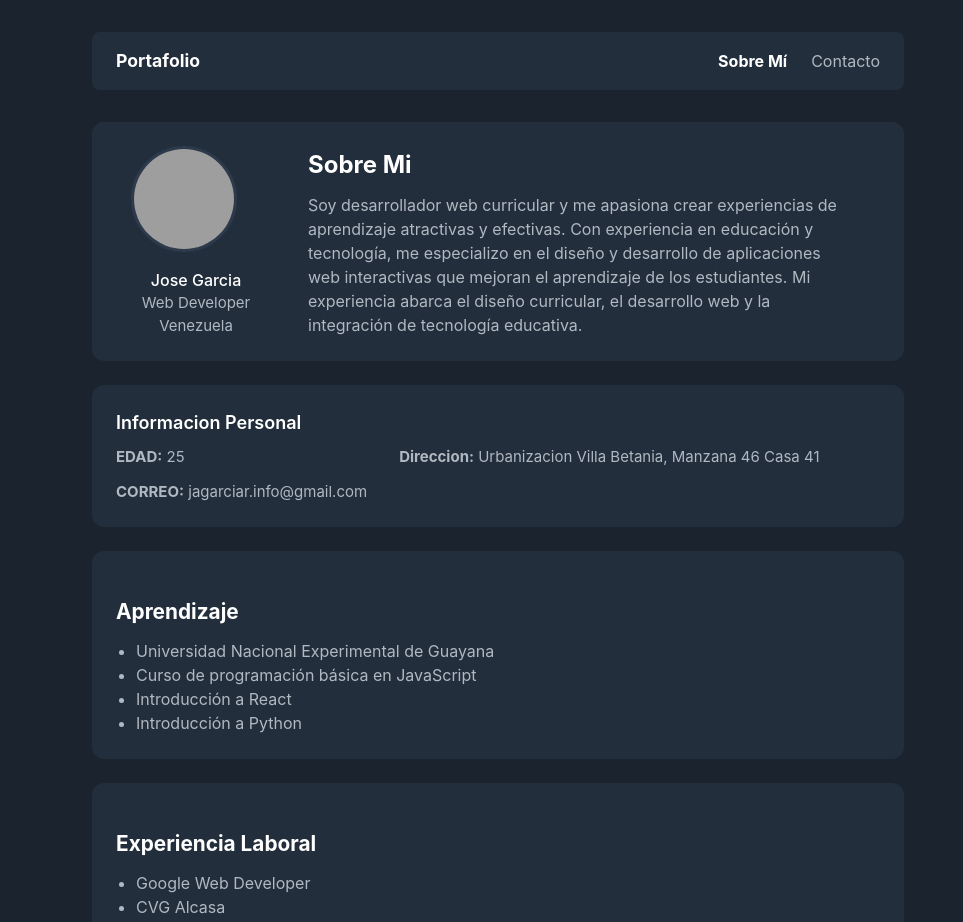
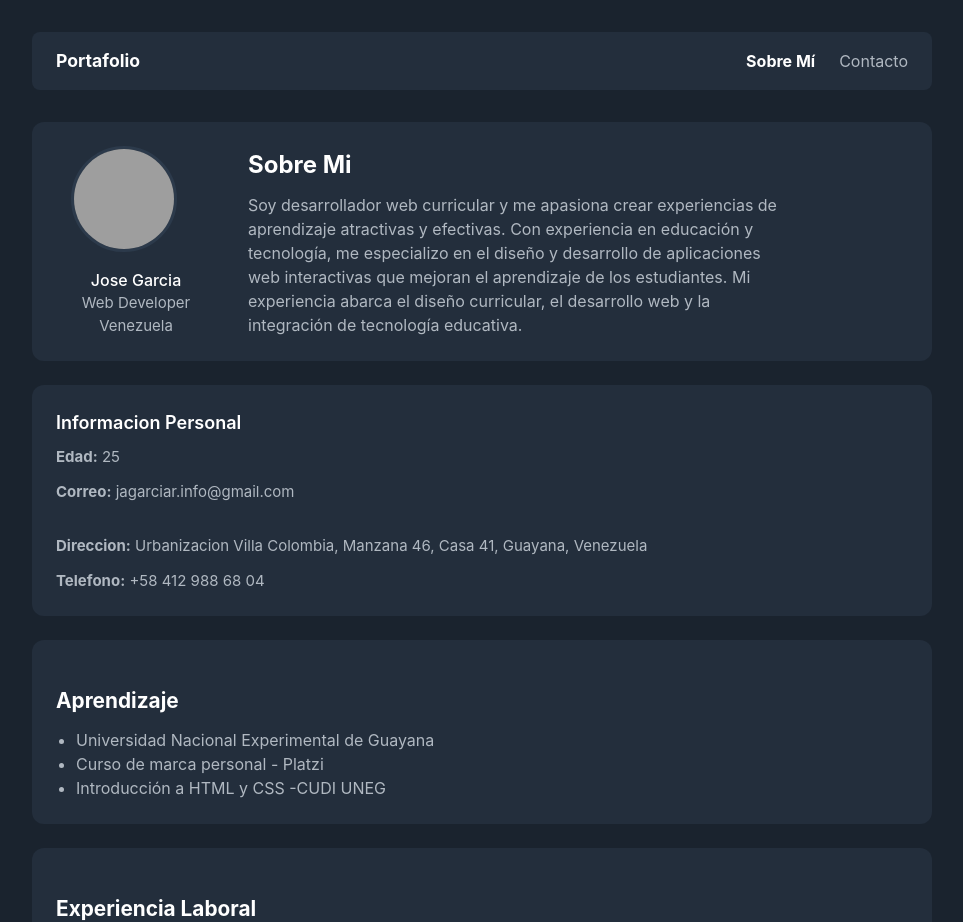
Before and after one commit to jgarcia691/Portafolio, a React (Vite) app: page / in a window 1280 px wide. Shown: the top 922 px of the page, without its empty margins (158-1121 px from the left). Built offline with nearby package versions, Linux system fonts and the light colour scheme; grey boxes are pictures that could not be loaded.

Commit message:
cambios menores

```diff
--- a/src/components/Education.jsx
+++ b/src/components/Education.jsx
@@ -5,9 +5,8 @@ const Education = () => (
     <h3 className="section-title">Aprendizaje</h3>
     <ul>
       <li>Universidad Nacional Experimental de Guayana</li>
-      <li>Curso de programación básica en JavaScript</li>
-      <li>Introducción a React</li>
-      <li>Introducción a Python</li>
+      <li>Curso de marca personal - Platzi</li>
+      <li>Introducción a HTML y CSS -CUDI UNEG</li>
     </ul>
   </section>
 );
--- a/src/components/Experience.jsx
+++ b/src/components/Experience.jsx
@@ -4,9 +4,8 @@ const Experience = () => (
   <section className="section">
     <h3 className="section-title">Experiencia Laboral</h3>
     <ul>
-      <li>Google Web Developer</li>
-      <li>CVG Alcasa</li>
-      <li>Microsoft Data Analyst</li>
+      <li>Farmifarma - Gestion de inventario</li>
+      <li>Inmolider - Diseñador de flyers </li>
     </ul>
   </section>
 );
--- a/src/components/Profile.jsx
+++ b/src/components/Profile.jsx
@@ -20,11 +20,12 @@ const Profile = () => (
       <div style={{ color: "#fff", fontWeight: 600, fontSize: 18, marginBottom: 10 }}>Informacion Personal</div>
       <div style={{ display: "flex", flexWrap: "wrap", gap: 32, justifyContent: "flex-start" }}>
         <div style={{ minWidth: 180, color: "#b0b8c1", fontSize: 15 }}>
-          <div><strong>EDAD:</strong> 25</div>
-          <div style={{ marginTop: 12 }}><strong>CORREO:</strong> jagarciar.info@gmail.com</div>
+          <div><strong>Edad:</strong> 25</div>
+          <div style={{ marginTop: 12 }}><strong>Correo:</strong> jagarciar.info@gmail.com</div>
         </div>
         <div style={{ minWidth: 320, color: "#b0b8c1", fontSize: 15 }}>
-          <div><strong>Direccion:</strong> Urbanizacion Villa Betania, Manzana 46 Casa 41</div>
+          <div><strong>Direccion:</strong> Urbanizacion Villa Colombia, Manzana 46, Casa 41, Guayana, Venezuela</div>
+          <div style={{ marginTop: 12 }}><strong>Telefono:</strong> +58 412 988 68 04</div>
         </div>
       </div>
     </section>
```
